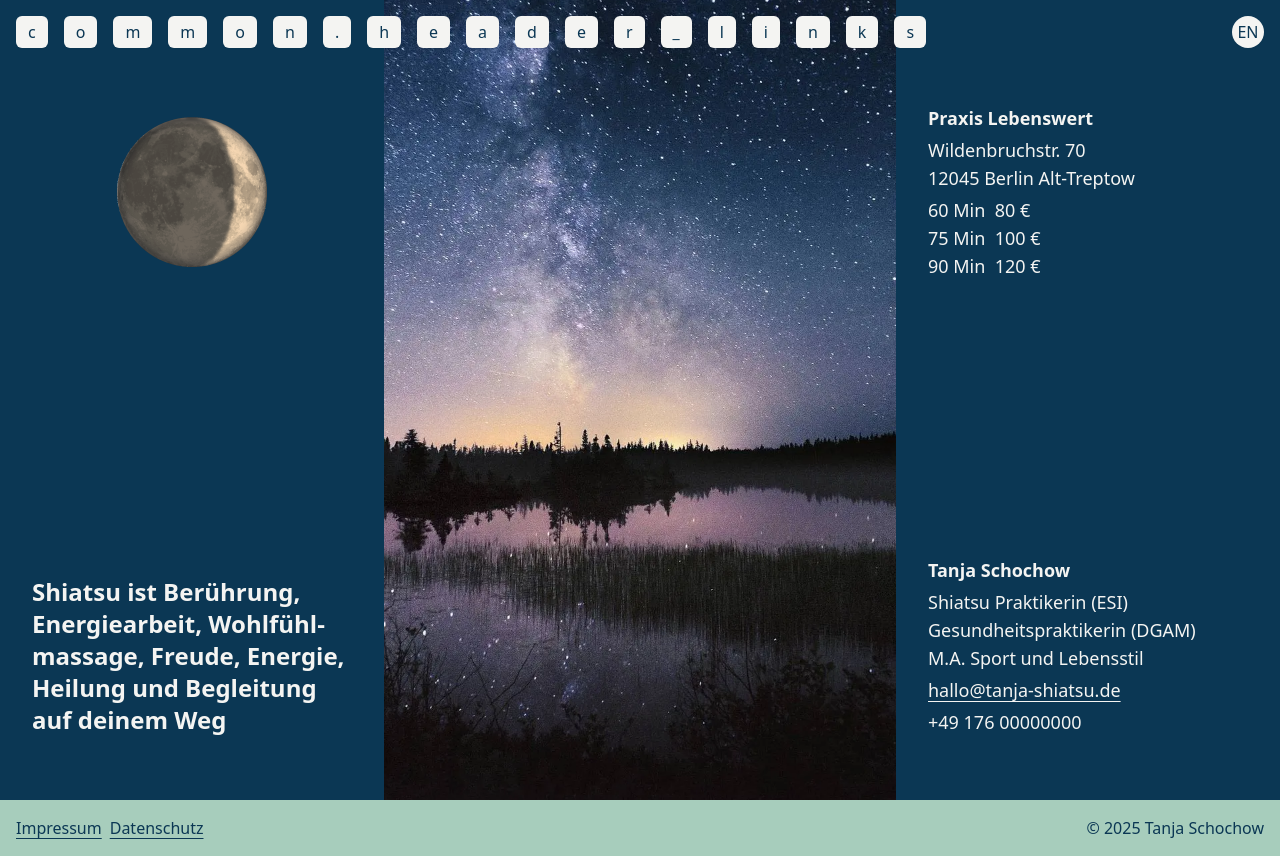
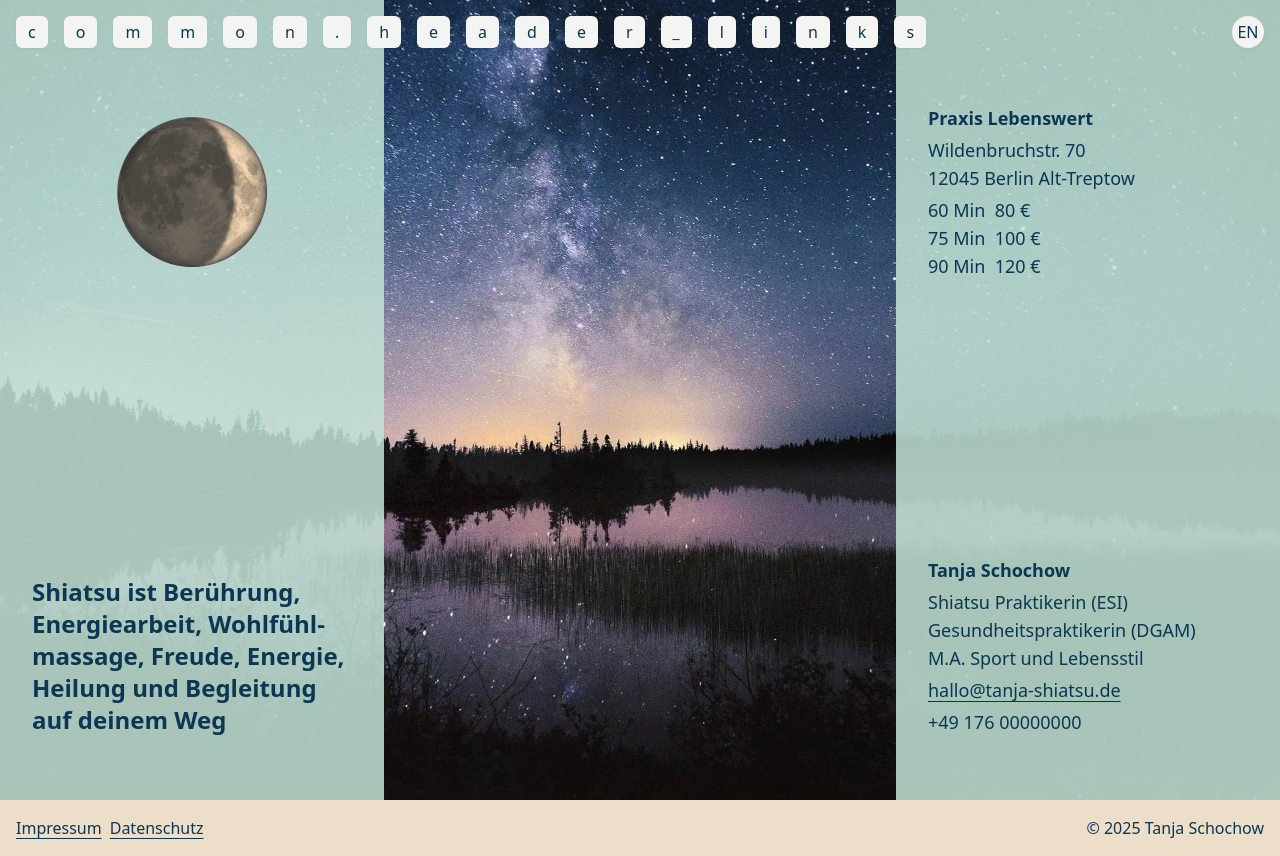
Before and after one commit to NinaHahne/tanja-shiatsu, a SvelteKit app: page /de/ in a window 1280 px wide. Built offline with nearby package versions, Linux system fonts and the light colour scheme.

Commit message:
WIP: colors

```diff
--- a/src/routes/+layout.svelte
+++ b/src/routes/+layout.svelte
@@ -124,7 +124,7 @@
         <a href="/{$locale}/imprint">{$t('common.imprint')}</a>
         <a href="/{$locale}/privacy">{$t('common.privacy')}</a>
       </div>
-      <p class="whitespace-nowrap text-right text-base text-text-dark">&copy; 2025 Tanja Schochow</p>
+      <p class="whitespace-nowrap text-right text-base">&copy; 2025 Tanja Schochow</p>
     </div>
   </footer>
 </div>
--- a/tailwind.config.ts
+++ b/tailwind.config.ts
@@ -34,15 +34,15 @@ export default {
           active: '#a7cdbc', // light green
         },
         text: {
-          DEFAULT: '#f4f4f2', // Soft White
+          DEFAULT: '#0b3754', // dark blue
           base: '#a7cdbc', // light green
-          dark: '#0b3754', // dark blue
+          contrast: '#a7cdbc', // light green
           muted: '#918a71', // dusty gray
         },
         background: {
-          DEFAULT: '#0b3754', // dark blue
+          DEFAULT: '#c4e4d6d9', // transparent light green
           muted: '#f9fafb', // gray-50
-          nav: '#a7cdbc', // light green
+          nav: '#eddeca', // light beige
         },
 
         // custom colors
```
